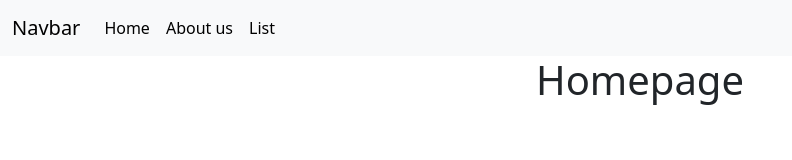
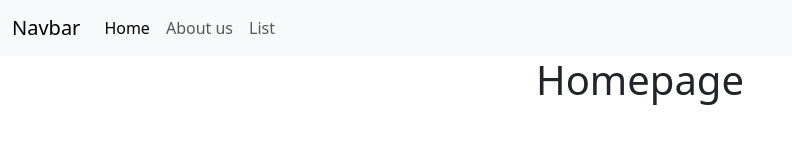
Before and after one commit to lucioacri/react-router, a React (Vite) app: page / in a window 1280 px wide. Shown: the top 160 px of the page, without its empty margins (0-792 px from the left). Built offline with nearby package versions, Linux system fonts and the light colour scheme.

Commit message:
add navbar navigation

```diff
--- a/src/components/Navbar.jsx
+++ b/src/components/Navbar.jsx
@@ -21,17 +21,17 @@
         <div className="collapse navbar-collapse" id="navbarNav">
           <ul className="navbar-nav">
             <li className="nav-item">
-              <NavLink className="nav-link active" aria-current="page" to="#">
+              <NavLink className="nav-link active" aria-current="page" to="/">
                 Home
               </NavLink>
             </li>
             <li className="nav-item">
-              <NavLink className="nav-link" to="#">
+              <NavLink className="nav-link" to="/aboutus">
                 About us
               </NavLink>
             </li>
             <li className="nav-item">
-              <NavLink className="nav-link" to="#">
+              <NavLink className="nav-link" to="/list">
                 List
               </NavLink>
             </li>
```
